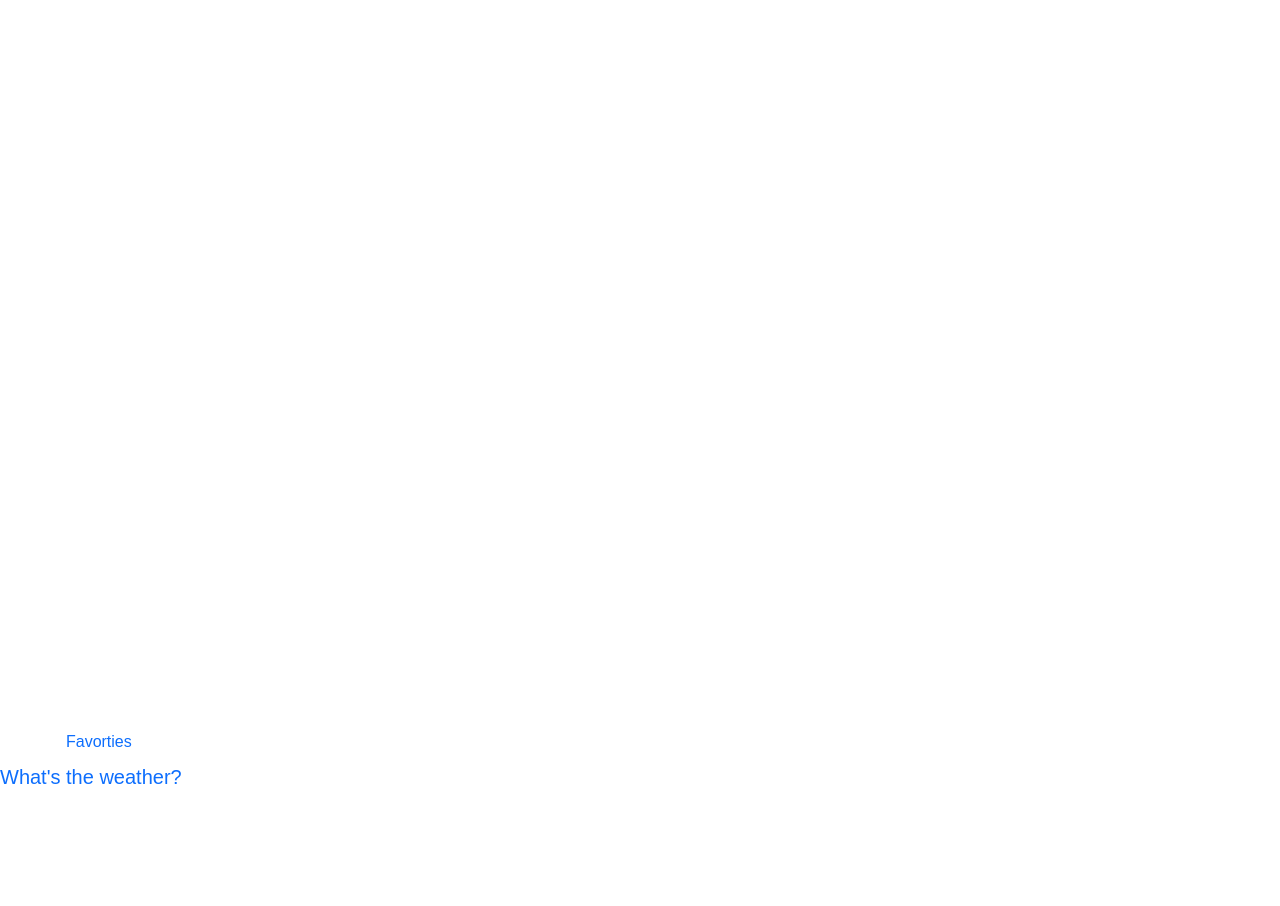
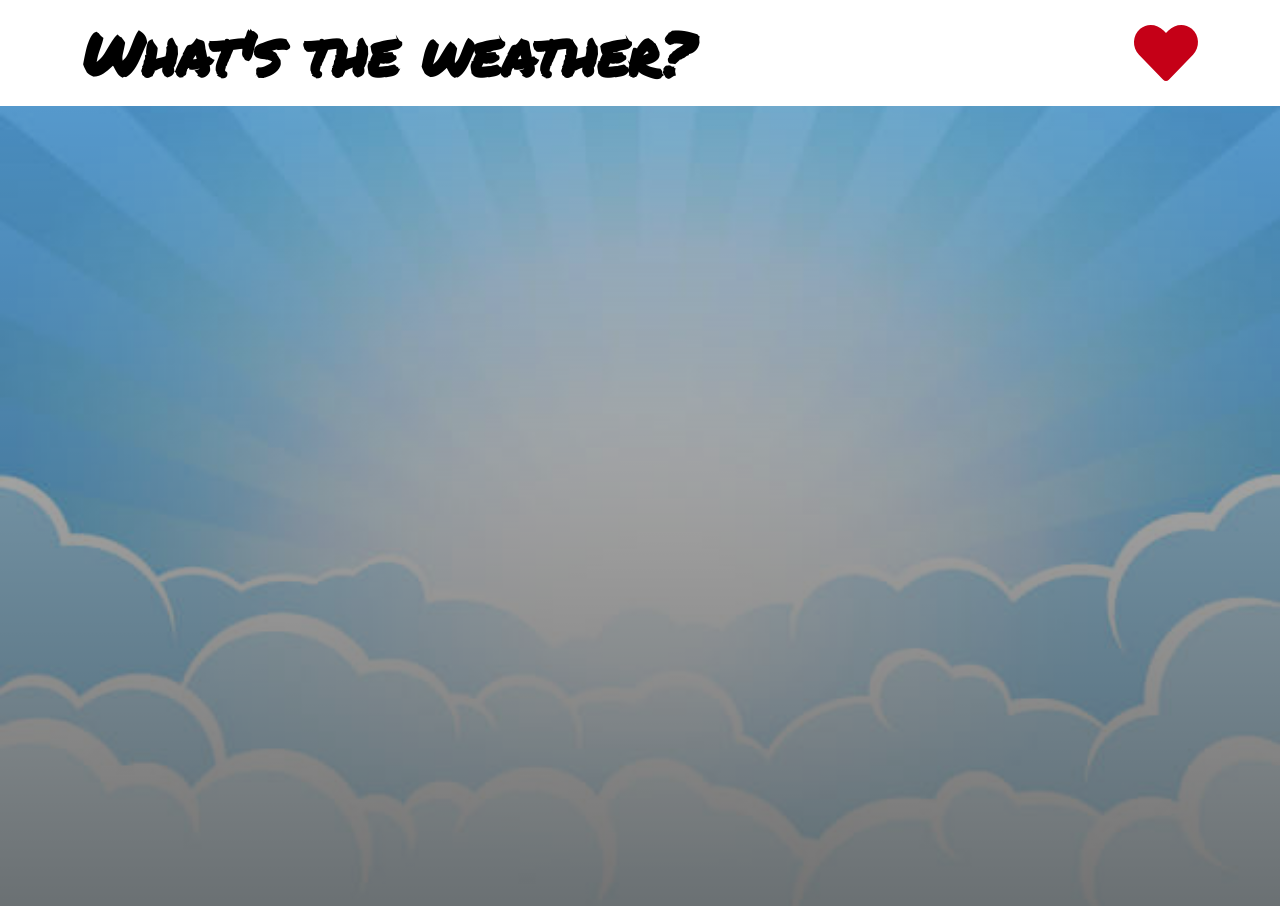
Before and after one commit to haimkal/haim-kalvo-23.10.21, a React (Create React App) app: page /favorites in a window 1280 px wide. Before the commit the page ends 800 px from the top, so only its background shows below. Built offline with nearby package versions, Linux system fonts and the light colour scheme.

Commit message:
adding error system, a sign to show a city was added, designing favoritesCard component

```diff
--- a/package.json
+++ b/package.json
@@ -3,6 +3,9 @@
   "version": "0.1.0",
   "private": true,
   "dependencies": {
+    "@fortawesome/fontawesome-svg-core": "^1.2.36",
+    "@fortawesome/free-solid-svg-icons": "^5.15.4",
+    "@fortawesome/react-fontawesome": "^0.1.16",
     "@reduxjs/toolkit": "^1.6.2",
     "@testing-library/jest-dom": "^5.14.1",
     "@testing-library/react": "^11.2.7",
--- a/src/Favorites/FavoriteCard/FavoriteCard.js
+++ b/src/Favorites/FavoriteCard/FavoriteCard.js
@@ -1,7 +1,7 @@
 import React, { useContext } from 'react'
 import systemConfig from '../../SystemConfig';
 import { UnitContext } from '../../unit-context';
-
+import './FavoriteCard.scss'
 
 export default function FavoriteCard(
     { city, country, temperature, description }
@@ -9,16 +9,18 @@ export default function FavoriteCard(
     const { unit } = useContext(UnitContext)
 
     return (
-        <div className="favoritesCard">
-            <div className="location-box">
-                <div className="location">{city}, {country}</div>
-            </div>
-            <div className="weather-box">
-                <div className="temp">
-                    {temperature}{systemConfig[unit].symbol}
+        <div className="col-12 col-lg-3">
+            <div className="favoriteCard">
+                <div className="favoriteCard__location-box">
+                    <div className="favoriteCard__location-box__location">{city}, {country}</div>
                 </div>
-                <div className="description">
-                    {description}
+                <div className="favoriteCard__weather-box">
+                    <div className="favoriteCard__weather-box__temp">
+                        {Math.round(temperature)}{systemConfig[unit].symbol}
+                    </div>
+                    <div className="favoriteCard__weather-box__description">
+                        {description}
+                    </div>
                 </div>
             </div>
         </div>
--- /dev/null
+++ b/src/Favorites/FavoriteCard/FavoriteCard.scss
@@ -0,0 +1,72 @@
+.favoriteCard {
+    border: 1px solid #f1f1f1;
+    margin-top: 10px ;
+    border-radius: 3px;
+    display: flex;
+    flex-direction: column;
+    justify-content: center;
+    text-align: center;
+    @media (min-width: 768px) {
+        height: 500px;
+    }
+
+    &__location-box {
+        &__location {
+                color: #FFF;
+            font-size: 30px;
+            font-weight: 500;
+            font-style: italic;
+            text-align: center;
+            text-shadow: 3px 3px rgba(50, 50, 10, 0.5);
+            @media (min-width: 1230px) {
+                font-size: 35px;
+            }
+        }
+    }
+
+    &__weather-box {
+        &__temp {
+            width: 80%;
+            height: 140px;
+            display: flex;
+            flex-direction: column;
+            align-items: center;
+            justify-content: center;
+            margin: 10px auto;
+            background-color: rgba(255, 255, 255, 0.2);
+            border-radius: 16px;
+            padding: 8px 5px;
+            color: #FFF;
+            font-size: 50px;
+            font-weight: 300;
+            text-shadow: 4px 3px rgba(50, 50, 70, 0.5);
+            text-align: center;
+            box-shadow: 3px 5px rgba(0, 0, 0, 0.2) ;
+            @media (min-width: 1230px) {
+                font-size: 70px;
+            }
+        }
+        &__description {
+            color: #FFF;
+            font-size: 28px;
+            font-weight: 700;
+            text-shadow: 3px 3px rgba(50, 50, 70, 0.5);
+            @media (min-width: 1230px) {
+            font-size: 42px;
+    }
+        }
+    }
+
+
+}
+
+
+.description {
+    color: #FFF;
+    font-size: 28px;
+    font-weight: 700;
+    text-shadow: 3px 3px rgba(50, 50, 70, 0.5);
+    @media (min-width: 1230px) {
+        font-size: 33px;
+    }
+  }
--- /dev/null
+++ b/src/Favorites/Favorites.scss
@@ -0,0 +1,22 @@
+*{
+    margin: 0;
+    padding: 0;
+    box-sizing: border-box;
+}
+
+.favorites-container {
+    background-image: url('./Images/favorites.jpg');
+    background-size: cover;
+    flex-grow: 1;
+    min-height: 100vh;
+    background-position: center;
+    position: relative;
+    background-repeat: no-repeat;
+    transition: 0.4 ease-out;
+}
+
+main {
+    min-height: 100vh;
+    background-image: linear-gradient(to bottom, rgba(0, 0, 0, 0.2),  rgba(0, 0, 0, 0.55));
+    padding: 25px;
+}
--- a/src/Favorites/Favorties.js
+++ b/src/Favorites/Favorties.js
@@ -4,6 +4,7 @@ import { getFavoritesWeather } from '../redux/AsyncThunk'
 import systemConfig from '../SystemConfig'
 import { UnitContext } from '../unit-context';
 import FavoriteCard from './FavoriteCard/FavoriteCard'
+import './Favorites.scss';
 
 export default function Favorties() {
     const dispatch = useDispatch()
@@ -13,7 +14,9 @@ export default function Favorties() {
         dispatch(getFavoritesWeather())
     }, [])
     return (
-        <div className="col-12 col-lg-2">
+        <div className="favorites-container">
+            <main>
+                <div className="row m-3">
                     {(favorites || []).map((fav, index) =>
                         <FavoriteCard
                             key={index}
@@ -23,6 +26,8 @@ export default function Favorties() {
                             description={fav.weather.WeatherText}
                         />)}
                 </div>
+            </main>
+        </div>
 
     )
 
--- a/src/Header/Header.js
+++ b/src/Header/Header.js
@@ -1,8 +1,10 @@
 import React from 'react'
 import { Link } from 'react-router-dom';
+import { FontAwesomeIcon } from '@fortawesome/react-fontawesome';
+import { faCloudSun, faHeart } from '@fortawesome/free-solid-svg-icons';
 import { useSelector } from 'react-redux';
 import './Header.scss'
-
+import Favorties from '../Favorites/Favorties';
 
 export default function Header() {
     const favoriteList = useSelector(({ favoriteList }) => favoriteList)
@@ -10,15 +12,20 @@ export default function Header() {
     return (
         <header className="Header">
             <nav className="navbar navbar-expand-lg">
-                <div className="header-container">
-                    <Link disabled={!favoriteList.length} to="/favorites" className="nav-link">
-                        Favorties
+                <div className="container header-container">
+                    <Link to="/" className="nav-link d-md-none">
+                        <FontAwesomeIcon icon={faCloudSun} className="fa-4x faCloudSun" />
                     </Link>
-                    <Link to="/" className="navbar-brand">
+                    <Link to="/" className="navbar-brand d-none d-md-block">
                         What's the weather?
                     </Link>
+                    <div className="nav-favorites">
+                        <Link disabled={!favoriteList.length} to="/favorites">
+                            <FontAwesomeIcon icon={faHeart} className="fa-4x faHeart" />
+                        </Link>
+                    </div>
                 </div>
             </nav>
-        </header>
+        </header >
     )
 }
--- a/src/Header/Header.scss
+++ b/src/Header/Header.scss
@@ -1,14 +1,46 @@
+@import url('https://fonts.googleapis.com/css2?family=Permanent+Marker&display=swap');
+
 .Header { //mobile
     bottom: 0;
     position: fixed;
     width: 100%;
-    z-index: 1;
+    z-index: 2;
     order: 1;
-    @media screen and (min-width: 600px) {
-        .Header{
-            position: sticky;
-            top: 0;
-            order: 0;
-        }
+}
+@media screen and (min-width: 768px) {
+    .Header{
+        position: sticky;
+        top: 0;
+        order: 0;
     }
 }
+
+.navbar {
+    background: #fff;
+}
+
+.navbar-brand {
+    font-weight: 700;
+    font-size: 60px;
+    font-family: 'Permanent Marker', cursive;
+    color: black;
+    padding: 0;
+}
+.navbar-brand:hover {
+ color: #a1893b
+}
+
+.faCloudSun {
+    color: #2316dd;
+}
+.faCloudSun:hover {
+    color: #2e1fff;
+}
+
+.faHeart {
+
+    color: #c50017;
+}
+.faHeart:hover {
+    color: #ff001e
+}
--- a/src/Weather/Weather.js
+++ b/src/Weather/Weather.js
@@ -45,8 +45,6 @@ export default function Weather() {
     }, [unit, input])
     return (
         <div className="weather-container">
-            {error ? <span style={{ "color": "red" }}>{error}</span> : null}
-            {!currentWeather ? <span style={{ "color": "red" }}>Type again!</span> : null}
             <div className={(currentWeather) ? ((currentWeather.Temperature.Metric.Value > 16) ? "weather-container warm" : "weather-container") : "weather-container"}>
                 <main>
                     <div className="search-box">
@@ -55,8 +53,9 @@ export default function Weather() {
                             className="search-bar"
                             placeholder="Search..."
                             onKeyDown={onSearchKeyDown} />
-                        {/* {JSON.stringify(currentWeather, null, '\t')} */}
                     </div>
+                    {error ? <span style={{ "color": "red" }}>{error}</span> : null}
+                    {!currentWeather ? <span style={{ "color": "red" }}>Type again!</span> : null}
                     {(currentWeather) ? (
                         <div className="location-weather-time-container">
                             <div className="location-box">
@@ -67,7 +66,7 @@ export default function Weather() {
                             </div>
                             <div className="weather-box">
                                 <div className="temp">
-                                    {currentWeather.Temperature[systemConfig[unit].fieldName].Value} {systemConfig[unit].symbol}
+                                    {Math.round(currentWeather.Temperature[systemConfig[unit].fieldName].Value)}{systemConfig[unit].symbol}
                                 </div>
                                 <div className="description">
                                     {currentWeather.WeatherText}
@@ -75,6 +74,7 @@ export default function Weather() {
                                 <div className="changeUnit" onClick={changeUnit}> Change unit </div>
                             </div>
                             {(currentWeather) && <button onClick={addToFavorites(currentCity.LocalizedName)}> Add to Favorites! </button>}
+                            {favoriteList.includes(currentCity.LocalizedName) && <div> this city exists </div>}
                             <div className="weatherCard-container">
                                 <div className="row justify-content-center">
                                     {(currentWeather) ? currentForecast.map((daily, index) => (
```
Also changed, not shown: src/Favorites/FavoriteCard/Favorites.scss (deleted), src/Favorites/Images/favorites.jpg (added), 1 other file (tests, documents, lock files or other folders). Lines whose indentation alone changed are shown as unchanged.
